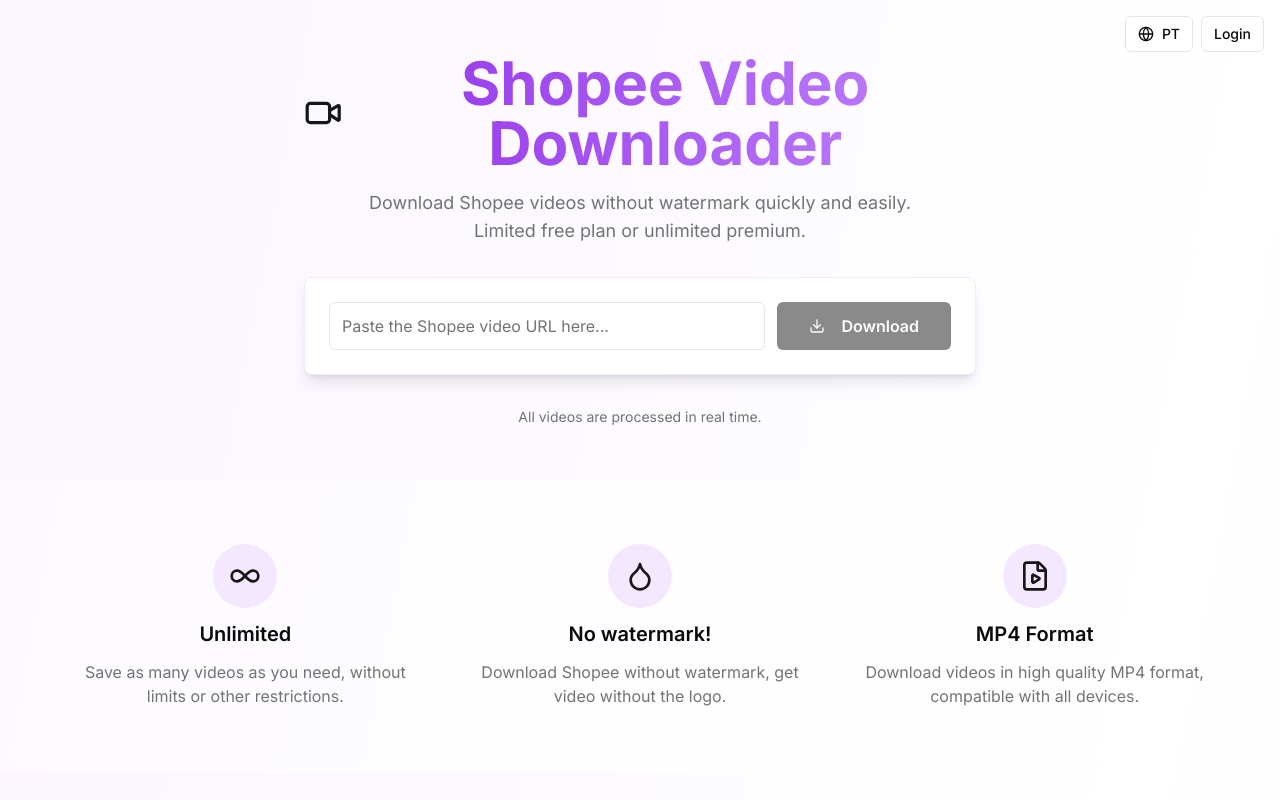
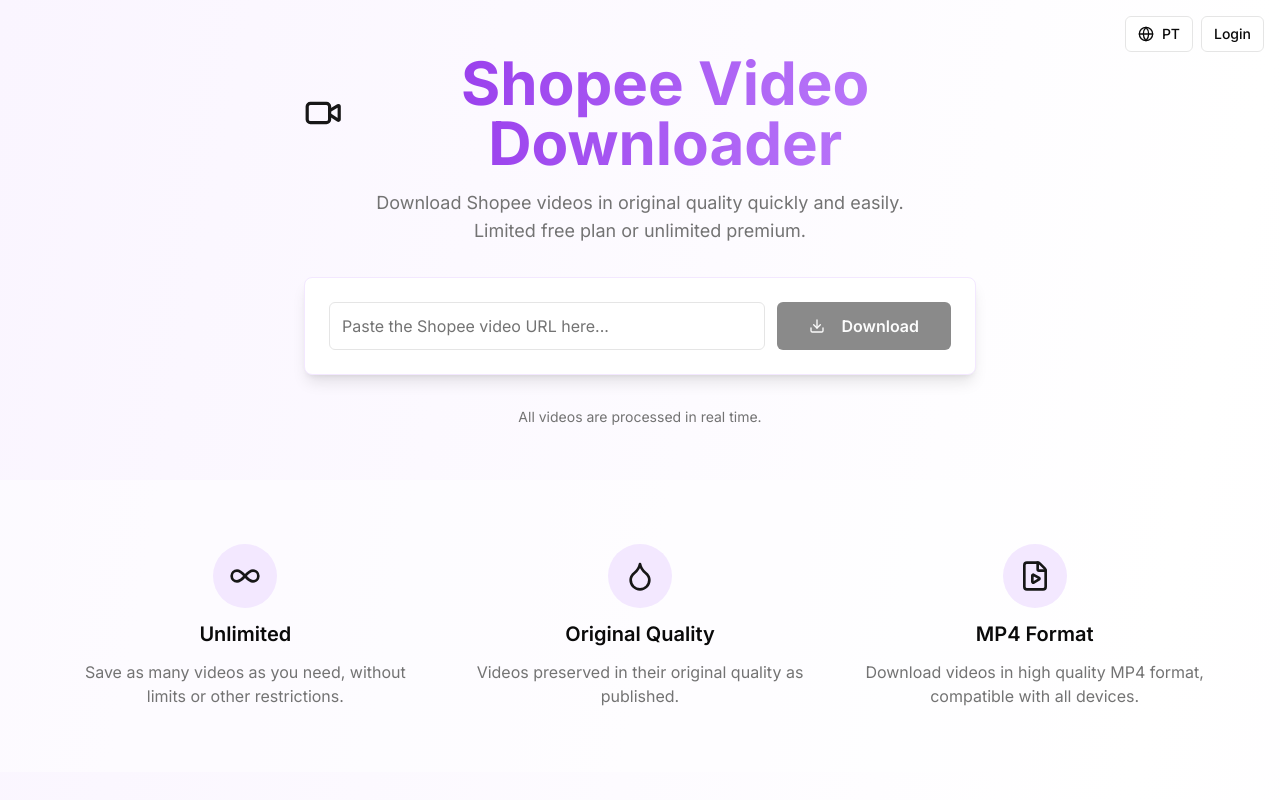
Before and after one commit to betiol/shopee-video-downloader, a Next.js app: page /en in a window 1280 px wide. Shown: the top 800 px of the page. Built offline with nearby package versions, Linux system fonts and the light colour scheme; no server answers.

Commit message:
fix legal stuff

```diff
--- a/app/[locale]/layout.tsx
+++ b/app/[locale]/layout.tsx
@@ -26,19 +26,19 @@
 
   return {
     title: isPt
-      ? "Shopee Video Downloader - Baixe Vídeos da Shopee Sem Marca D'água"
-      : "Shopee Video Downloader - Download Shopee Videos Without Watermark",
+      ? "Shopee Video Downloader - Baixe Vídeos da Shopee em Qualidade Original"
+      : "Shopee Video Downloader - Download Shopee Videos in Original Quality",
     description: isPt
-      ? "Baixe vídeos da Shopee sem marca d'água de forma rápida e gratuita. Cole a URL do vídeo e faça o download instantaneamente."
-      : "Download Shopee videos without watermark quickly and for free. Paste the video URL and download instantly.",
+      ? "Baixe vídeos da Shopee em qualidade original de forma rápida e gratuita. Cole a URL do vídeo e faça o download instantaneamente. Ferramenta independente não afiliada à Shopee."
+      : "Download Shopee videos in original quality quickly and for free. Paste the video URL and download instantly. Independent tool not affiliated with Shopee.",
     keywords: [
       "shopee",
       "video downloader",
       isPt ? "baixar video shopee" : "download shopee video",
-      isPt ? "shopee sem marca dagua" : "shopee without watermark",
+      isPt ? "shopee qualidade original" : "shopee original quality",
       "download shopee",
       "shopee video",
-      isPt ? "remover marca dagua shopee" : "remove shopee watermark",
+      isPt ? "baixar shopee hd" : "download shopee hd",
     ],
     authors: [{ name: "Shopee Video Downloader" }],
     creator: "Shopee Video Downloader",
@@ -60,11 +60,11 @@
     },
     openGraph: {
       title: isPt
-        ? "Shopee Video Downloader - Baixe Vídeos da Shopee Sem Marca D'água"
-        : "Shopee Video Downloader - Download Shopee Videos Without Watermark",
+        ? "Shopee Video Downloader - Baixe Vídeos da Shopee em Qualidade Original"
+        : "Shopee Video Downloader - Download Shopee Videos in Original Quality",
       description: isPt
-        ? "Baixe vídeos da Shopee sem marca d'água de forma rápida e gratuita. Cole a URL do vídeo e faça o download instantaneamente."
-        : "Download Shopee videos without watermark quickly and for free. Paste the video URL and download instantly.",
+        ? "Baixe vídeos da Shopee em qualidade original de forma rápida e gratuita. Ferramenta independente não afiliada à Shopee."
+        : "Download Shopee videos in original quality quickly and for free. Independent tool not affiliated with Shopee.",
       url: `/${locale}`,
       siteName: "Shopee Video Downloader",
       locale: isPt ? "pt_BR" : "en_US",
@@ -73,11 +73,11 @@
     twitter: {
       card: "summary_large_image",
       title: isPt
-        ? "Shopee Video Downloader - Baixe Vídeos da Shopee Sem Marca D'água"
-        : "Shopee Video Downloader - Download Shopee Videos Without Watermark",
+        ? "Shopee Video Downloader - Baixe Vídeos da Shopee em Qualidade Original"
+        : "Shopee Video Downloader - Download Shopee Videos in Original Quality",
       description: isPt
-        ? "Baixe vídeos da Shopee sem marca d'água de forma rápida e gratuita."
-        : "Download Shopee videos without watermark quickly and for free.",
+        ? "Baixe vídeos da Shopee em qualidade original de forma rápida e gratuita."
+        : "Download Shopee videos in original quality quickly and for free.",
     },
     robots: {
       index: true,
--- a/app/[locale]/page.tsx
+++ b/app/[locale]/page.tsx
@@ -246,8 +246,8 @@
                     <Droplet className="w-8 h-8 text-primary" />
                   </div>
                 </div>
-                <h3 className="text-xl font-semibold">{tFeatures("noWatermark.title")}</h3>
-                <p className="text-muted-foreground">{tFeatures("noWatermark.description")}</p>
+                <h3 className="text-xl font-semibold">{tFeatures("highQuality.title")}</h3>
+                <p className="text-muted-foreground">{tFeatures("highQuality.description")}</p>
               </div>
 
               <div className="text-center space-y-3">
--- a/messages/en.json
+++ b/messages/en.json
@@ -1,7 +1,7 @@
 {
   "home": {
     "title": "Shopee Video Downloader",
-    "description": "Download Shopee videos without watermark quickly and easily. Limited free plan or unlimited premium.",
+    "description": "Download Shopee videos in original quality quickly and easily. Limited free plan or unlimited premium.",
     "inputPlaceholder": "Paste the Shopee video URL here...",
     "downloadButton": "Download",
     "processing": "Processing...",
@@ -11,7 +11,7 @@
     "footer": "All videos are processed in real time."
   },
   "howTo": {
-    "title": "How to download Shopee video without watermark?",
+    "title": "How to download Shopee video in original quality?",
     "step1": {
       "title": "Find a video",
       "description": "Open the Shopee app on your mobile device. Scroll through to find the video you want to save. Play the video to confirm it's the right one."
@@ -22,7 +22,7 @@
     },
     "step3": {
       "title": "Save Shopee",
-      "description": "Access the Shopee download service without watermark and paste the copied link into the text field at the top. Click 'Download' to start downloading the video."
+      "description": "Access the Shopee download service in original quality and paste the copied link into the text field at the top. Click 'Download' to start downloading the video."
     }
   },
   "features": {
@@ -30,9 +30,9 @@
       "title": "Unlimited",
       "description": "Save as many videos as you need, without limits or other restrictions."
     },
-    "noWatermark": {
-      "title": "No watermark!",
-      "description": "Download Shopee without watermark, get video without the logo."
+    "highQuality": {
+      "title": "Original Quality",
+      "description": "Videos preserved in their original quality as published."
     },
     "mp4": {
       "title": "MP4 Format",
@@ -46,7 +46,7 @@
       "answer": "No! Our service is completely free. You can download as many videos as you want at no cost."
     },
     "q2": {
-      "question": "Do I need to install extensions to download Shopee video without watermark?",
+      "question": "Do I need to install extensions to download Shopee video in original quality?",
       "answer": "No need to install any extension or application. Just paste the video URL and download."
     },
     "q3": {
@@ -58,8 +58,8 @@
       "answer": "All videos are already downloaded in MP4 format, no additional conversion needed."
     },
     "q5": {
-      "question": "How to download Shopee video without watermark?",
-      "answer": "Paste the video URL in the field above, click 'Download' and the video will be processed without watermark automatically."
+      "question": "How to download Shopee video in original quality?",
+      "answer": "Paste the video URL in the field above, click 'Download' and the video will be processed in original quality automatically."
     },
     "q6": {
       "question": "How to download Shopee video online on iPhone (iOS)?",
@@ -70,7 +70,7 @@
       "answer": "Yes! Our tool works perfectly on any Android device through the browser."
     },
     "q8": {
-      "question": "Can I download Shopee video without watermark in HD?",
+      "question": "Can I download Shopee video in original quality in HD?",
       "answer": "Yes! We download the video in the best quality available, including HD when available."
     },
     "q9": {
@@ -90,11 +90,11 @@
   },
   "mobile": {
     "title": "How to download Shopee video on mobile in mp4?",
-    "description": "If you want Shopee video download on your mobile (Android, iPhone), you need to start the original app and find the video you want to save. When on the video display page, you will see the 'Share' button on the right side of the screen. Click on it and select 'Copy link'. Open the Shopee page and enter the link. On the next page, click 'Download without watermark'."
+    "description": "If you want Shopee video download on your mobile (Android, iPhone), you need to start the original app and find the video you want to save. When on the video display page, you will see the 'Share' button on the right side of the screen. Click on it and select 'Copy link'. Open the Shopee page and enter the link. On the next page, click 'Download in original quality'."
   },
   "desktop": {
     "title": "Download Shopee video on PC",
-    "description": "This method is universal and convenient because the video will be downloaded without watermark online by link in original quality. PC users don't need to install additional software, which is a particular advantage of this method. To use Shopee downloader, you need to copy the video link. Then access our site and enter the link in the field. Upgrade to premium for unlimited downloads."
+    "description": "This method is universal and convenient because the video will be downloaded in original quality online by link in original quality. PC users don't need to install additional software, which is a particular advantage of this method. To use Shopee downloader, you need to copy the video link. Then access our site and enter the link in the field. Upgrade to premium for unlimited downloads."
   },
   "nav": {
     "home": "Home",
@@ -104,18 +104,18 @@
     "terms": "Terms"
   },
   "footer": {
-    "description": "Download Shopee videos without watermark quickly and easily. Free or premium plan available.",
+    "description": "Download Shopee videos in original quality quickly and easily. Free or premium plan available.",
     "links": "Useful Links",
     "legal": "Legal",
     "copyright": "© 2025 Shopee Video Downloader. All rights reserved.",
-    "disclaimer": "This site is not affiliated with Shopee. All video rights belong to their respective owners."
+    "disclaimer": "This site is not affiliated with, endorsed by, or connected to Shopee. All trademarks and copyrights belong to their respective owners. Videos are downloaded in their original format as publicly available. Independent tool for personal, educational, and research use only."
   },
   "aboutPage": {
     "title": "About Us",
     "subtitle": "Your trusted tool for downloading Shopee videos",
     "mission": {
       "title": "Our Mission",
-      "description": "We provide a free, fast, and easy-to-use tool for downloading Shopee videos without watermark. Our goal is to make the process simple and accessible to everyone."
+      "description": "We provide a free, fast, and easy-to-use tool for downloading Shopee videos in original quality. Our goal is to make the process simple and accessible to everyone."
     },
     "features": {
       "title": "Why choose our tool?",
@@ -257,9 +257,9 @@
         "title": "Unlimited Downloads",
         "description": "Download as many videos as you want, no limits"
       },
-      "noWatermark": {
-        "title": "No Watermark",
-        "description": "Clean videos, without Shopee watermark"
+      "highQuality": {
+        "title": "Original Quality",
+        "description": "Videos preserved in original quality"
       },
       "lifetime": {
         "title": "Lifetime Access",
--- a/messages/pt.json
+++ b/messages/pt.json
@@ -1,17 +1,17 @@
 {
   "home": {
     "title": "Shopee Video Downloader",
-    "description": "Baixe vídeos da Shopee sem marca d'água de forma rápida e fácil. Plano gratuito limitado ou premium ilimitado.",
+    "description": "Baixe vídeos da Shopee em qualidade original de forma rápida e fácil. Plano gratuito limitado ou premium ilimitado.",
     "inputPlaceholder": "Cole a URL do vídeo da Shopee aqui...",
     "downloadButton": "Baixar",
     "processing": "Processando...",
     "videoReady": "Vídeo Pronto!",
-    "downloadVideo": "Baixar Vídeo sem Marca D'água",
+    "downloadVideo": "Baixar Vídeo em Qualidade Original",
     "error": "Erro ao processar o vídeo, tente novamente",
     "footer": "Todos os vídeos são processados em tempo real."
   },
   "howTo": {
-    "title": "Como baixar vídeo da Shopee sem marca d'água?",
+    "title": "Como baixar vídeo da Shopee?",
     "step1": {
       "title": "Encontrar um vídeo",
       "description": "Abra o aplicativo Shopee no seu dispositivo móvel. Role a tela para encontrar o vídeo que deseja salvar. Reproduza o vídeo para confirmar se é o correto."
@@ -22,7 +22,7 @@
     },
     "step3": {
       "title": "Salvar Shopee",
-      "description": "Acesse o serviço de download da Shopee sem marca d'água e cole o link copiado no campo de texto na parte superior. Clique em 'Baixar' para iniciar o download do vídeo."
+      "description": "Acesse nosso serviço de download e cole o link copiado no campo de texto na parte superior. Clique em 'Baixar' para iniciar o download do vídeo em qualidade original."
     }
   },
   "features": {
@@ -30,9 +30,9 @@
       "title": "Ilimitados",
       "description": "Salve quantos vídeos precisar, sem limites ou outras restrições."
     },
-    "noWatermark": {
-      "title": "Sem watermark!",
-      "description": "Baixe a Shopee sem marca d'água, obtenha vídeo sem o logotipo."
+    "highQuality": {
+      "title": "Qualidade Original",
+      "description": "Vídeos preservados em sua qualidade original, como publicados."
     },
     "mp4": {
       "title": "Formato MP4",
@@ -42,11 +42,11 @@
   "faq": {
     "title": "Perguntas Frequentes",
     "q1": {
-      "question": "Tenho que pagar pelos serviços de baixar vídeo Shopee sem marca d'água MP4?",
+      "question": "Tenho que pagar pelos serviços de download de vídeo Shopee?",
       "answer": "Não! Nosso serviço é completamente gratuito. Você pode baixar quantos vídeos quiser sem nenhum custo."
     },
     "q2": {
-      "question": "Preciso instalar extensões para baixar vídeo da Shopee sem marca d'água?",
+      "question": "Preciso instalar extensões para baixar vídeo da Shopee?",
       "answer": "Não é necessário instalar nenhuma extensão ou aplicativo. Basta colar a URL do vídeo e baixar."
     },
     "q3": {
@@ -58,8 +58,8 @@
       "answer": "Todos os vídeos já são baixados no formato MP4, não sendo necessária conversão adicional."
     },
     "q5": {
-      "question": "Como baixar vídeo da Shopee sem marca d água?",
-      "answer": "Cole a URL do vídeo no campo acima, clique em 'Baixar' e o vídeo será processado sem marca d'água automaticamente."
+      "question": "Como baixar vídeo da Shopee?",
+      "answer": "Cole a URL do vídeo no campo acima, clique em 'Baixar' e o vídeo será processado em qualidade original automaticamente."
     },
     "q6": {
       "question": "Como download vídeo Shopee online no iPhone (iOS)?",
@@ -70,7 +70,7 @@
       "answer": "Sim! Nossa ferramenta funciona perfeitamente em qualquer dispositivo Android através do navegador."
     },
     "q8": {
-      "question": "Posso baixar vídeo da Shopee sem marca d'água em HD?",
+      "question": "Posso baixar vídeo da Shopee em HD?",
       "answer": "Sim! Baixamos o vídeo na melhor qualidade disponível, incluindo HD quando disponível."
     },
     "q9": {
@@ -85,16 +85,16 @@
   "about": {
     "title": "Baixar vídeo da Shopee com o Shopee Downloader",
     "p1": "Shopee Downloader é uma ferramenta online para baixar vídeos da Shopee pelo link. Nossa ferramenta pode ajudá-lo a salvar vídeos da Shopee em MP4 com resolução HD. Oferecemos um plano gratuito limitado e um plano premium com downloads ilimitados por pagamento único.",
-    "p2": "Com nosso Shopee Downloader, você pode salvar facilmente qualquer vídeo sem marca d'água da Shopee no formato MP4 com a melhor qualidade disponível.",
+    "p2": "Com nosso Shopee Downloader, você pode salvar facilmente qualquer vídeo da Shopee no formato MP4 com a melhor qualidade disponível, preservando a qualidade original.",
     "p3": "Você não precisa instalar nenhum software no seu celular ou PC. Tudo que você precisa é um link para a página que contém o vídeo da Shopee e todo o processamento é feito do nosso lado."
   },
   "mobile": {
     "title": "Como baixar vídeo da Shopee no celular em mp4?",
-    "description": "Se você deseja Shopee video download em seu celular (Android, iPhone), é necessário iniciar o aplicativo original e encontrar o vídeo que deseja guardar. Quando estiver na página de exibição de vídeo, você verá o botão Compartilhar no lado direito da tela. Clique nele e selecione Copiar link. Abra a página do Shopee e insira o link. Na próxima página, clique em Baixar sem marca d'água."
+    "description": "Se você deseja fazer download de vídeo da Shopee em seu celular (Android, iPhone), é necessário iniciar o aplicativo original e encontrar o vídeo que deseja guardar. Quando estiver na página de exibição de vídeo, você verá o botão Compartilhar no lado direito da tela. Clique nele e selecione Copiar link. Abra nosso site e insira o link. Na próxima página, clique em Baixar."
   },
   "desktop": {
     "title": "Baixar vídeo Shopee no PC",
-    "description": "Este método é universal e conveniente porque o vídeo será baixado sem marca d'água online por link na qualidade original. Não é necessário que os usuários de PC instalem software adicional, o que é uma vantagem particular deste método. Para usar o Shopee downloader, você precisa copiar o link do vídeo. Em seguida, acesse nosso site e insira o link no campo. Faça upgrade para premium e tenha downloads ilimitados."
+    "description": "Este método é universal e conveniente porque o vídeo será baixado em qualidade original por link. Não é necessário que os usuários de PC instalem software adicional, o que é uma vantagem particular deste método. Para usar o Shopee downloader, você precisa copiar o link do vídeo. Em seguida, acesse nosso site e insira o link no campo. Faça upgrade para premium e tenha downloads ilimitados."
   },
   "nav": {
     "home": "Início",
@@ -104,18 +104,18 @@
     "terms": "Termos"
   },
   "footer": {
-    "description": "Baixe vídeos da Shopee sem marca d'água de forma rápida e fácil. Plano gratuito ou premium disponível.",
+    "description": "Baixe vídeos da Shopee em qualidade original de forma rápida e fácil. Plano gratuito ou premium disponível.",
     "links": "Links Úteis",
     "legal": "Legal",
     "copyright": "© 2025 Shopee Video Downloader. Todos os direitos reservados.",
-    "disclaimer": "Este site não é afiliado à Shopee. Todos os direitos dos vídeos pertencem aos seus respectivos proprietários."
+    "disclaimer": "Este site não é afiliado, endossado ou conectado à Shopee. Todas as marcas registradas e direitos autorais pertencem aos seus respectivos proprietários. Os vídeos são baixados em seu formato original conforme publicamente disponíveis. Ferramenta independente para uso pessoal, educacional e de pesquisa."
   },
   "aboutPage": {
     "title": "Sobre Nós",
     "subtitle": "Sua ferramenta confiável para baixar vídeos da Shopee",
     "mission": {
       "title": "Nossa Missão",
-      "description": "Fornecemos uma ferramenta gratuita, rápida e fácil de usar para baixar vídeos da Shopee sem marca d'água. Nosso objetivo é tornar o processo simples e acessível para todos."
+      "description": "Fornecemos uma ferramenta gratuita, rápida e fácil de usar para baixar vídeos da Shopee em qualidade original. Nosso objetivo é tornar o processo simples e acessível para todos."
     },
     "features": {
       "title": "Por que escolher nossa ferramenta?",
@@ -257,9 +257,9 @@
         "title": "Downloads Ilimitados",
         "description": "Baixe quantos vídeos quiser, sem limites"
       },
-      "noWatermark": {
-        "title": "Sem Marca d'água",
-        "description": "Vídeos limpos, sem watermark da Shopee"
+      "highQuality": {
+        "title": "Qualidade Original",
+        "description": "Vídeos preservados em qualidade original"
       },
       "lifetime": {
         "title": "Acesso Vitalício",
```
Also changed, not shown: components/upgrade-modal.tsx (+4 -6 lines).
